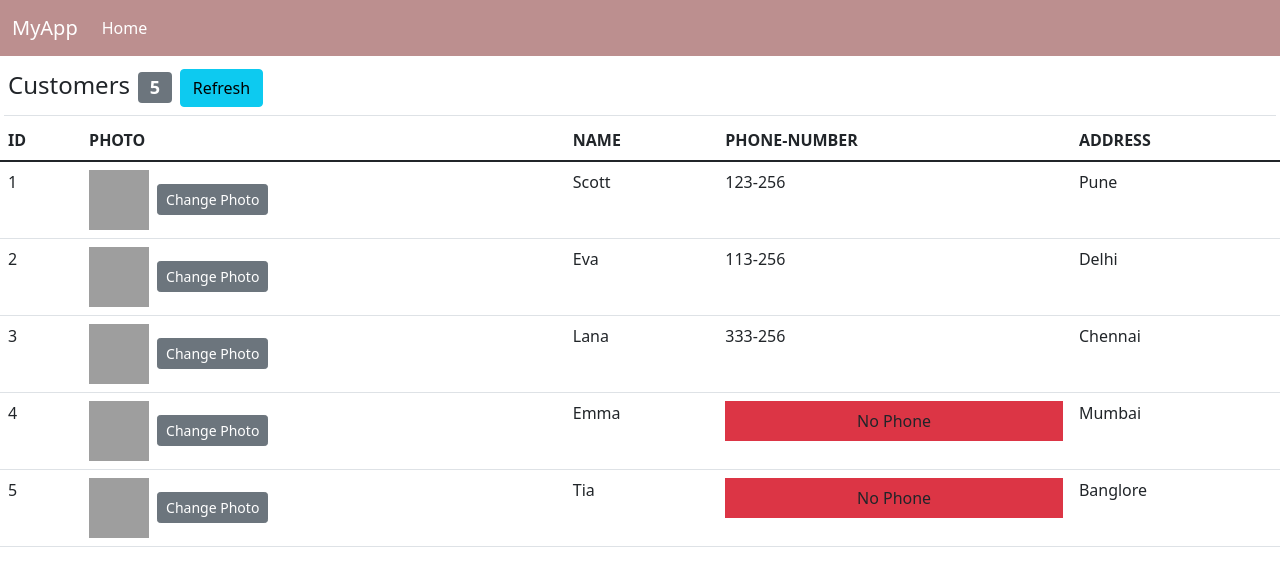
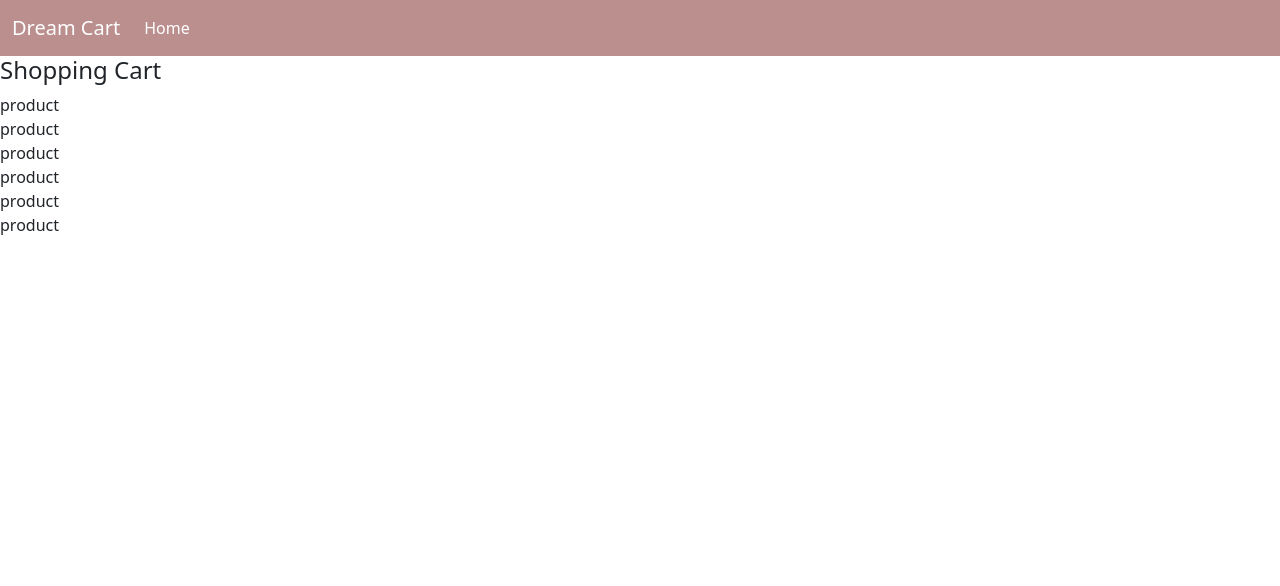
Before and after one commit to HarshJainGitHub/e-commerce, a React (Create React App) app: page / in a window 1280 px wide. Shown: the top 586 px of the page. Built offline with nearby package versions, Linux system fonts and the light colour scheme; grey boxes are pictures that could not be loaded.

Commit message:
Product data enetered

```diff
--- a/public/index.html
+++ b/public/index.html
@@ -24,7 +24,7 @@
       work correctly both with client-side routing and a non-root public URL.
       Learn how to configure a non-root public URL by running `npm run build`.
     -->
-    <title>React App</title>
+    <title>Dream Cart</title>
   </head>
   <body>
     <noscript>You need to enable JavaScript to run this app.</noscript>
--- a/src/App.js
+++ b/src/App.js
@@ -1,17 +1,19 @@
 import React, { Component } from 'react'
-import jquery from "jquery";
+// import jquery from "jquery";
 import 'popper.js/dist/umd/popper';
 import 'bootstrap/dist/js/bootstrap';
 import 'bootstrap/dist/css/bootstrap.css';
 import NavBar from "./NavBar";
-import MainContent from './MainContent';
+import CustomersList from './CustomersList';
+import ShoppingCart from './ShoppingCart';
 
 export default class App extends Component {
   render() {
     return (
       <div>
         <NavBar />
-        <MainContent />
+        {/* <CustomersList /> */}
+        <ShoppingCart />
       </div>
     )
   }
--- a/src/MainContent.js
+++ b/src/CustomersList.js
@@ -1,6 +1,6 @@
 import React, { Component } from "react";
 
-export default class MainContent extends Component {
+export default class CustomersList extends Component {
   state = {
     appTitle: "Customers",
     customerCount: 5,
@@ -29,18 +29,24 @@ export default class MainContent extends Component {
     );
   };
 
-  onClickChangePhoto = () => {
-    console.log("clicked !!!");
+  onClickChangePhoto = (user,index) => {
+    console.log(user,index);
+    var userData = this.state.customers;
+    userData[index].photo = "https://picsum.photos/id/1044/60";
+
+    this.setState({
+      customers: userData
+    })
   };
 
   getCustomerRow = () => {
-      return this.state.customers.map((user) => {
+      return this.state.customers.map((user,index) => {
       return (
         <tr key={user.id}>
           <td> {user.id} </td>
           <td>
              <img src={user.photo} alt="profile pic" />
-             <button className="btn btn-sm btn-secondary m-2" onClick={ (user) =>this.onClickChangePhoto(user)}>Change Photo</button>
+             <button className="btn btn-sm btn-secondary m-2" onClick={ () => this.onClickChangePhoto(user,index)}>Change Photo</button>
           </td>
           <td> {user.name} </td>
           <td> {this.getPhoneNumberToRender(user.phone)} </td>
--- a/src/NavBar.js
+++ b/src/NavBar.js
@@ -8,7 +8,7 @@ export default class NavBar extends Component {
         <nav className="navbar navbar-expand-lg navbar-dark bg-dark navbar-style">
           <div className="container-fluid">
             <a className="navbar-brand" href="#">
-              MyApp
+              Dream Cart
             </a>
             <button
               className="navbar-toggler"
--- /dev/null
+++ b/src/Product.jsx
@@ -0,0 +1,9 @@
+import React, { Component } from 'react'
+
+export default class product extends Component {
+  render() {
+    return (
+      <div>product</div>
+    )
+  }
+}
--- /dev/null
+++ b/src/ShoppingCart.js
@@ -0,0 +1,27 @@
+import React, { Component } from 'react'
+import Product from './Product';
+
+export default class ShoppingCart extends Component {
+
+  state = ({
+    products: [
+      {id:1, productName: "iPhone" , price:999 , quantity: 10},
+      {id:2, productName: "iPad" , price:899 , quantity: 13},
+      {id:3, productName: "iMac" , price:3999 , quantity: 1},
+      {id:4, productName: "Sony Camera" , price:2299 , quantity: 19},
+      {id:5, productName: "Dr.Dre Headphones" , price:399 , quantity: 100},
+      {id:6, productName: "Sony Bravia TV" , price:1199 , quantity: 33},
+    ]
+  });
+
+  render() {
+    return (
+      <React.Fragment>
+        <h4>Shopping Cart</h4>
+        <div>
+          {this.state.products.map((prod) => <Product />)}
+        </div>
+      </React.Fragment>
+    )
+  }
+}
```
